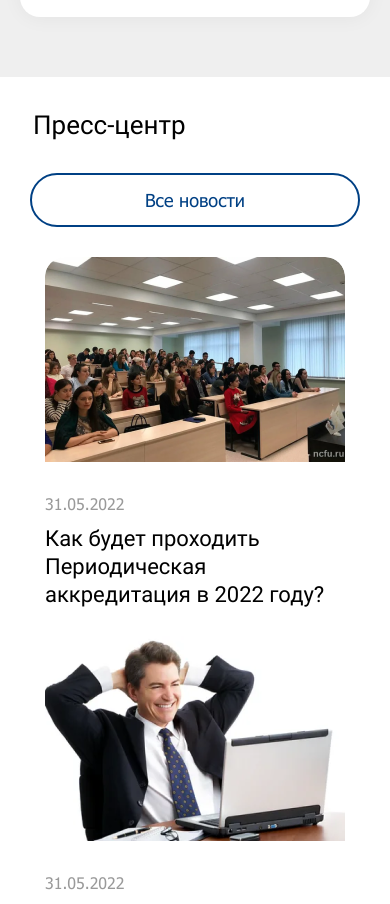
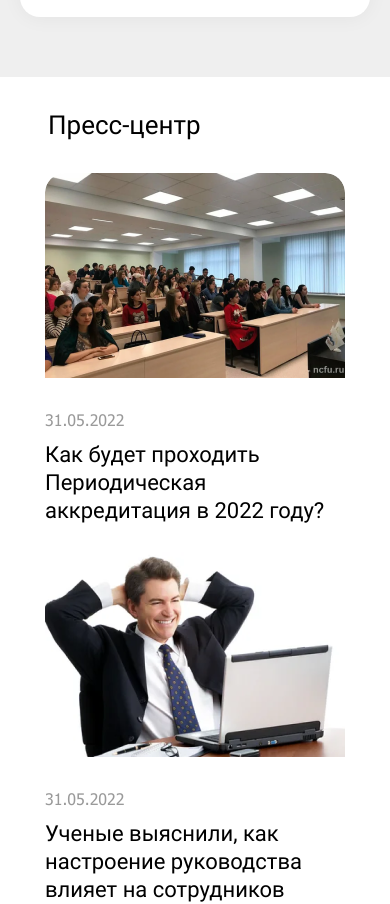
Before and after one commit to stdkvb/vprogress, a React (Create React App) app: page / in a window 390 px wide. Shown: the part 5315-6219 px from the top of the page. Built offline with nearby package versions, Linux system fonts and the light colour scheme.

Commit message:
ref adaptive block News

```diff
--- a/src/blocks/news/__button/news__button.css
+++ b/src/blocks/news/__button/news__button.css
@@ -9,11 +9,19 @@
     background-color: #FFFFFF;
     font-size: 18px;
     line-height: 20px;
+    grid-area: button;
+    justify-self: end;
+}
+
+@media screen and (max-width: 1300px) {
+    .news__button {
+        justify-self: center;
+    }
 }
 
 @media screen and (max-width: 850px) {
     .news__button {
         width: 330px;
-        margin-top: 30px;
+        margin-top: 40px;
     }
 }
--- a/src/blocks/news/__card-container/news__card-container.css
+++ b/src/blocks/news/__card-container/news__card-container.css
@@ -4,6 +4,9 @@
     width: 1290px;
     justify-content: center;
     gap: 30px;
+    grid-area: container;
+    justify-self: center;
+    margin-top: 60px;
 }
 
 @media screen and (max-width: 1290px) {
@@ -15,6 +18,7 @@
 @media screen and (max-width: 1080px) {
     .news__card-container {
         width: 750px;
+        margin-top: 0;
     }
 }
 
--- a/src/blocks/news/__title/news__title.css
+++ b/src/blocks/news/__title/news__title.css
@@ -5,11 +5,21 @@
     font-size: 52px;
     line-height: 62px;
     margin: 0;
+    grid-area: title;
+}
+
+@media screen and (max-width: 1300px) {
+    .news__title {
+        justify-self: center;
+    }
 }
 
 @media screen and (max-width: 850px) {
     .news__title {
         font-size: 26px;
         line-height: 36px;
+        justify-self: center;
+        margin-left: 30px;
+        margin-bottom: 30px;
     }
 }
--- a/src/blocks/news/news.css
+++ b/src/blocks/news/news.css
@@ -1,14 +1,25 @@
 .news {
-    width: 100%;
+    max-width: 1290px;
     margin: 90px auto 120px auto;
-    display: flex;
-    flex-direction: column;
-    align-items: center;
+    display: grid;
+    grid-template-columns: 1fr 1fr;
+    grid-template-rows: 1 fr 1fr;
+    grid-template-areas:
+        'title button'
+        'container container';
+    justify-content: center;
 }
 
 @media screen and (max-width: 850px) {
     .news {
         margin-top: 30px;
         margin-bottom: 60px;
+        grid-template-columns: 1fr;
+        grid-template-rows: 1 fr 1fr 1fr;
+        grid-template-areas:
+            'title'
+            'container'
+            'button';
+
     }
 }
--- a/src/components/News.js
+++ b/src/components/News.js
@@ -4,10 +4,8 @@ import NewsCard from './NewsCard';
 function News() {
     return (
         <section className='news'>
-            <div className='news__top-bar'>
-                <h3 className='news__title'>Пресс-центр</h3>
-                <button className='news__button' type='button'>Все новости</button>
-            </div>
+            <h3 className='news__title'>Пресс-центр</h3>
+            <button className='news__button' type='button'>Все новости</button>
             <div className='news__card-container'>
             <NewsCard
                 photo={require('../images/news_photo_1.png')}
```
